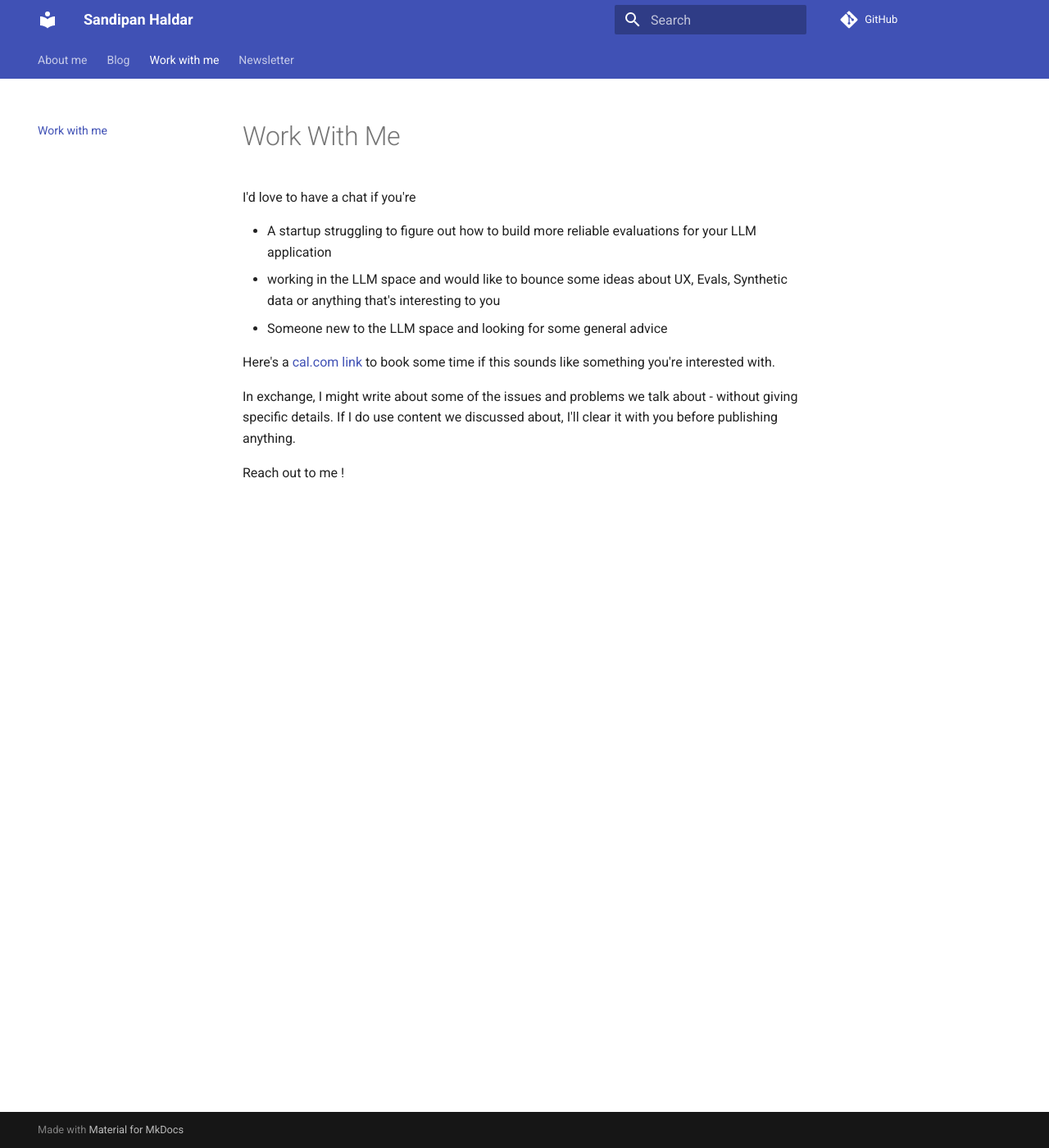
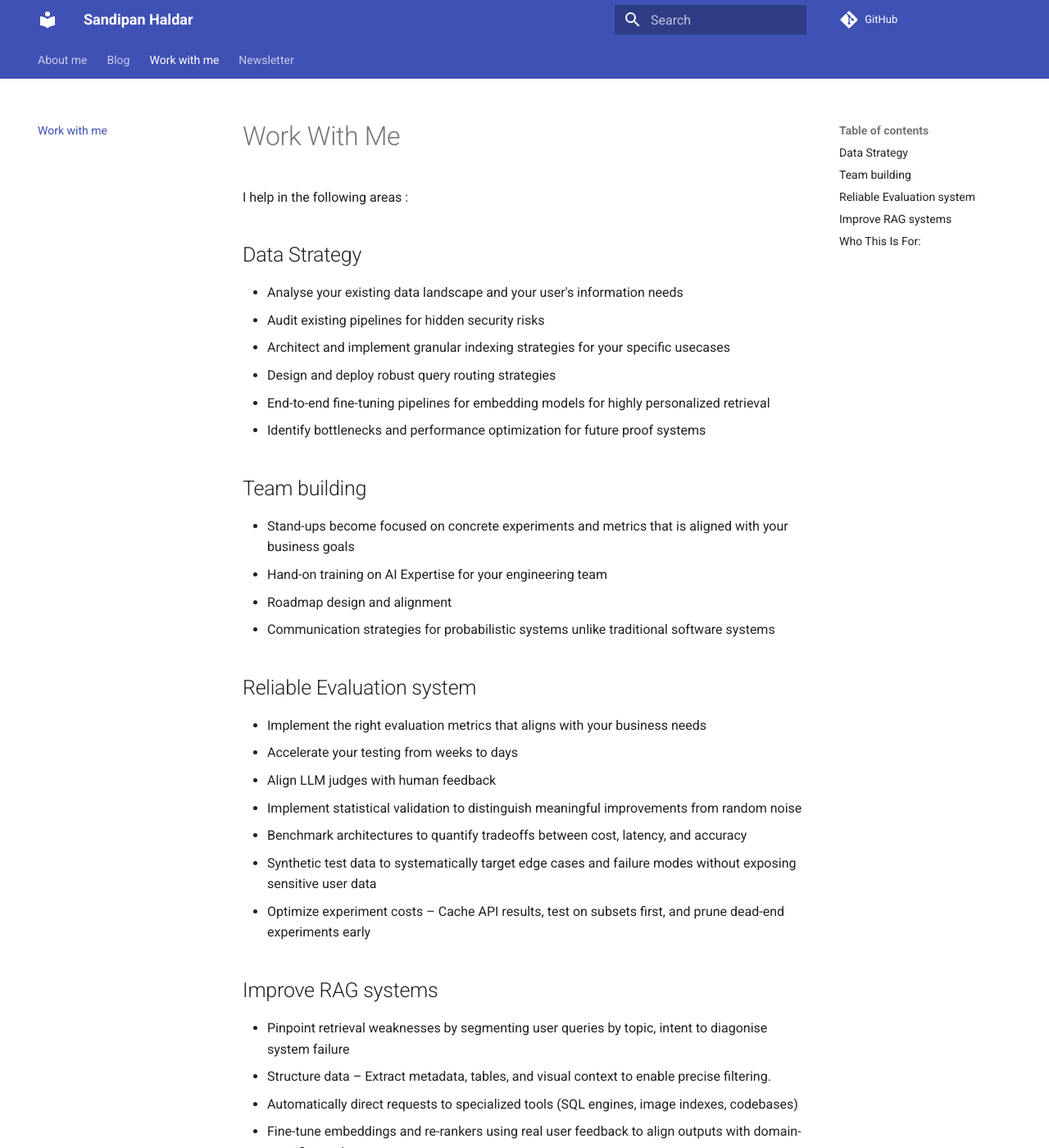
Before and after one commit to sandipan1/sandipan1.github.io, an MkDocs documentation site: the page built from docs/work.md, in a window 1280 px wide and 1400 px high. Shown: the whole window at 82% size. Built offline with MkDocs 1.6.1 and Material for MkDocs 9.7.7, drawn with Linux system fonts in a browser that asks for light colours; a script that is not in the unit is left out; comment, search, counter and statistics services are not loaded; some of the changed text lies outside the part shown.

Commit message:
change work and index page

```diff
--- a/docs/work.md
+++ b/docs/work.md
@@ -1,11 +1,41 @@
 # Work With Me
 
+I help in the following areas :
+## Data Strategy
+- Analyse your existing data landscape and your user's information needs
+- Audit existing pipelines for hidden security risks
+- Architect and implement granular indexing strategies for your specific usecases
+- Design and deploy robust query routing strategies
+- End-to-end fine-tuning pipelines for embedding models for highly personalized retrieval
+- Identify bottlenecks and performance optimization for future proof systems
 
-I'd love to have a chat if you're
+## Team building
+- Stand-ups become focused on concrete experiments and metrics that is aligned with your business goals
+- Hand-on training on AI Expertise for your engineering team
+- Roadmap design and alignment
+- Communication strategies for probabilistic systems unlike traditional software systems
 
-- A startup struggling to figure out how to build more reliable evaluations for your LLM application
-- working in the LLM space and would like to bounce some ideas about UX, Evals, Synthetic data or anything that's interesting to you
-- Someone new to the LLM space and looking for some general advice
+## Reliable Evaluation system
+ - Implement the right evaluation metrics that aligns with your business needs
+ - Accelerate your testing from weeks to days
+ - Align LLM judges with human feedback
+ - Implement statistical validation to distinguish meaningful improvements from random noise
+ - Benchmark architectures to quantify tradeoffs between cost, latency, and accuracy
+ - Synthetic test data to systematically target edge cases and failure modes without exposing sensitive user data
+ - Optimize experiment costs – Cache API results, test on subsets first, and prune dead-end experiments early
+
+## Improve RAG systems
+ - Pinpoint retrieval weaknesses by segmenting user queries by topic, intent to diagonise system failure
+ - Structure data – Extract metadata, tables, and visual context to enable precise filtering.
+- Automatically direct requests to specialized tools (SQL engines, image indexes, codebases)
+- Fine-tune embeddings and re-rankers using real user feedback to align outputs with domain-specific needs.
+- Build user-driven validation (thumbs-up/down, error highlighting) and guardrails for systematic upgrades.
+
+## Who This Is For:
+
+- Startups losing customers to unreliable AI
+- Teams struggling with slow, untrustworthy apps
+- Engineering leaders tired of “Why are we still debating this?” meetings
 
 Here's a [cal.com link](https://cal.com/sandipanhaldar/30min) to book some time if this sounds like something you're interested with.
 
--- a/mkdocs.yml
+++ b/mkdocs.yml
@@ -20,6 +20,7 @@ nav:
 plugins:
   - search
   - blog:
+      draft: false
       blog_toc: true
       authors_file: "blog/.authors.yml"
       post_url_format: "{slug}"
@@ -61,6 +62,8 @@ markdown_extensions:
   - pymdownx.inlinehilite
   - pymdownx.snippets
   - pymdownx.superfences
+  - toc:
+      permalink: true
 extra_javascript:
   - javascripts/mathjax.js
   - https://unpkg.com/mathjax@3/es5/tex-mml-chtml.js
```
Also changed, not shown: docs/blog/posts/statistics.md (added, +75 -0 lines), docs/index.md (+26 -12 lines), docs/blog/assets/recall_ci.png (added), site/blog/archive/2025.html, site/blog/assets/recall_ci.png (added), site/blog/category/ai-engineering.html, site/blog/category/llm.html, site/blog/category/machine-learning.html, site/blog/category/rag.html, site/blog/stop-tweaking-promptsfix-your-retrieval-and-win.html, site/index.html, site/newsletter.html, site/search/search_index.json, site/sitemap.xml, 1 more files, 1 other file.
